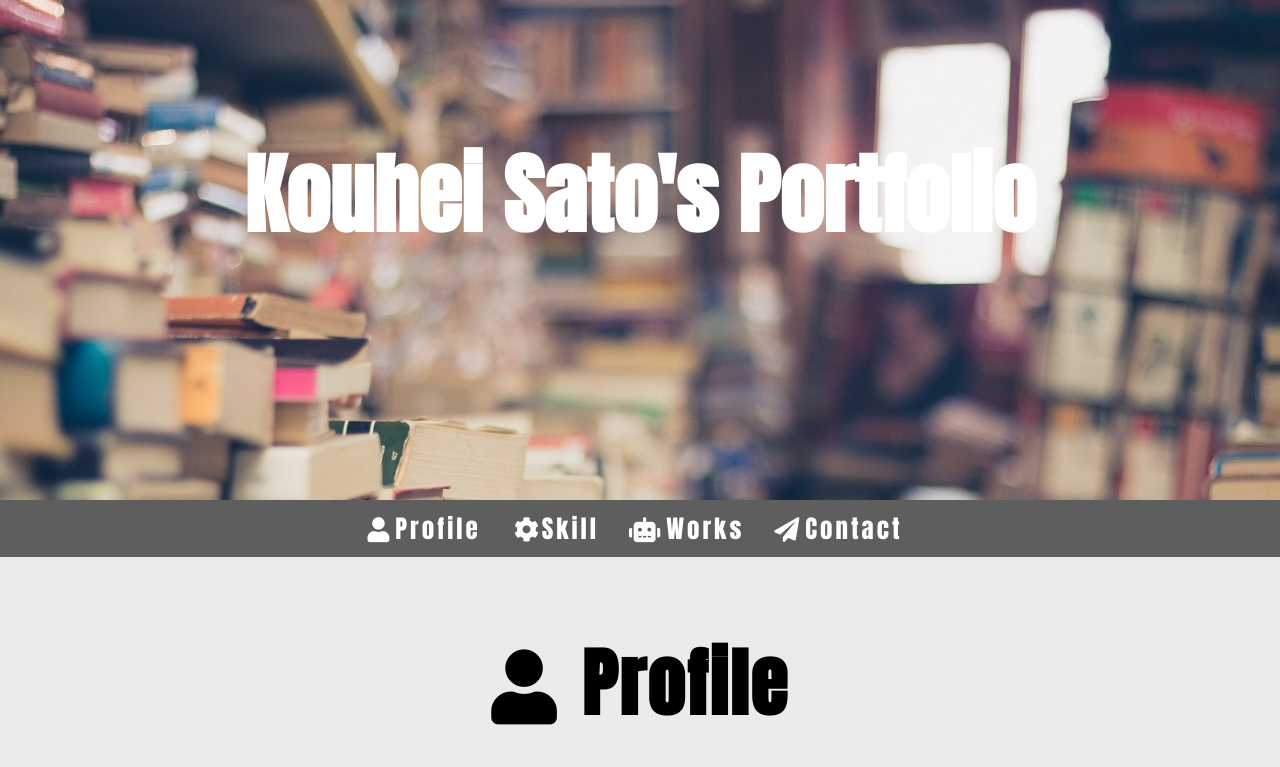
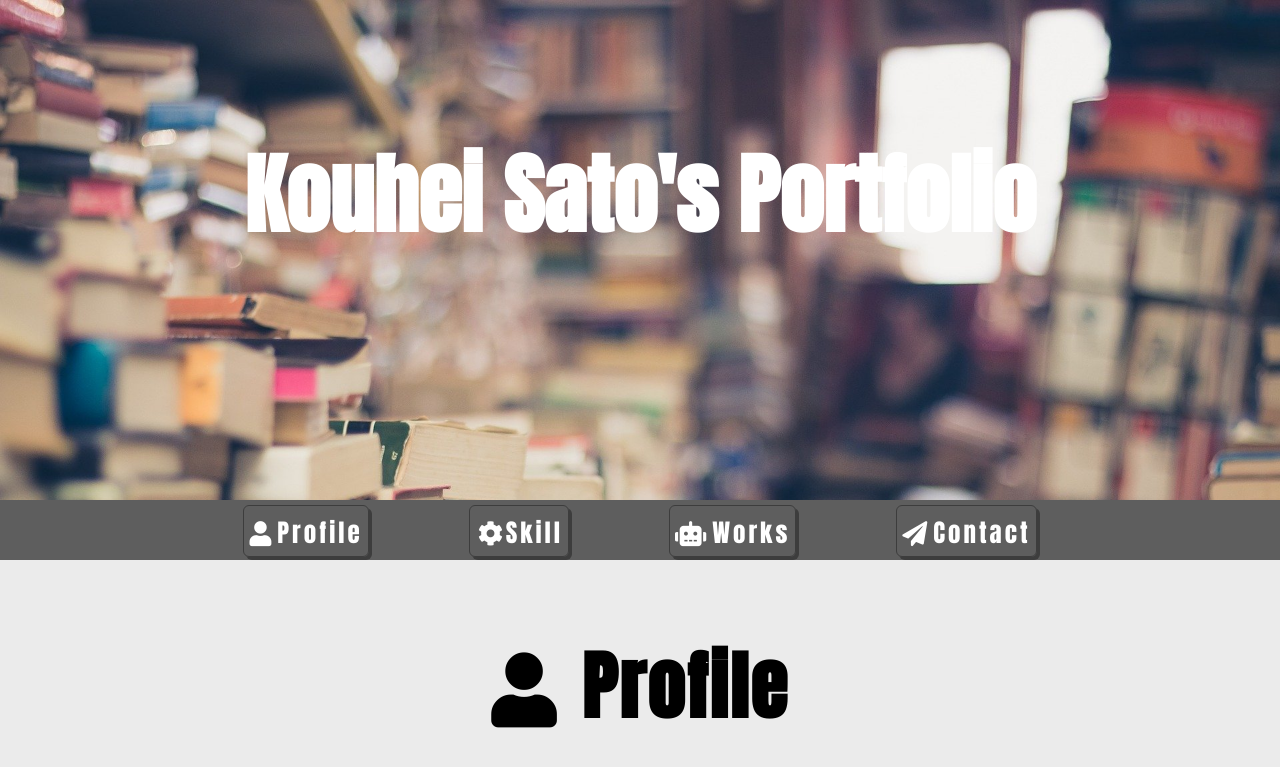
Before and after one commit to satokouhei9649/satokouhei9649.github.io, a plain HTML site: page index.html in a window 1280 px wide. Shown: the top 767 px of the page. Drawn offline with Linux system fonts and the light colour scheme.

Commit message:
Add files via upload

```diff
--- a/css/style.css
+++ b/css/style.css
@@ -94,22 +94,28 @@ a {
    background: rgb(94, 94, 94);
    height: 45px;
   }
-   nav ul {
+   .nav1 > ul {
+     cursor: pointer;
     margin: 0;
     padding: 0;
   }
 
   nav li {
-    padding: 10px;
+    margin-right: 10px;
+    padding: 8px;
     list-style: none;
     float: left;
     font-size: 16px;
     color:white;
     font-family: "Anton", sans-serif;
+    border-radius: 6px;
+    box-shadow: 3px 3px rgb(61, 61, 61);
+    border: 0.1px solid rgb(61, 61, 61);
   }
   nav a {
     color:white;
     letter-spacing: 3px;
+    cursor: pointer;
   }
   .fas {
     margin-right: 3px;
@@ -315,10 +321,15 @@ a {
     }
 
     /* navのcss */
-    nav {
-      height: auto;
+    .nav1 {
+      height: 50px;
+    }
+    .nav1 > ul {
+      margin: 0 auto;
+      margin-top: 5px;
     }
     .nav1 li {
+      padding: 0;
       margin-right: 10px;
       font-size: 24px;
     }
@@ -442,9 +453,17 @@ a {
   }
 
   /* navのcss */
-
+  .nav1 {
+    height: 60px;
+  }
+.nav1 > ul > li {
+ margin:0 50px;
+ padding: 5px;
+}
   nav a {
+    display: block;
     font-size: 25px;
+    margin-top: 3px;
   }
 
   /*自己紹介のcss */
```
